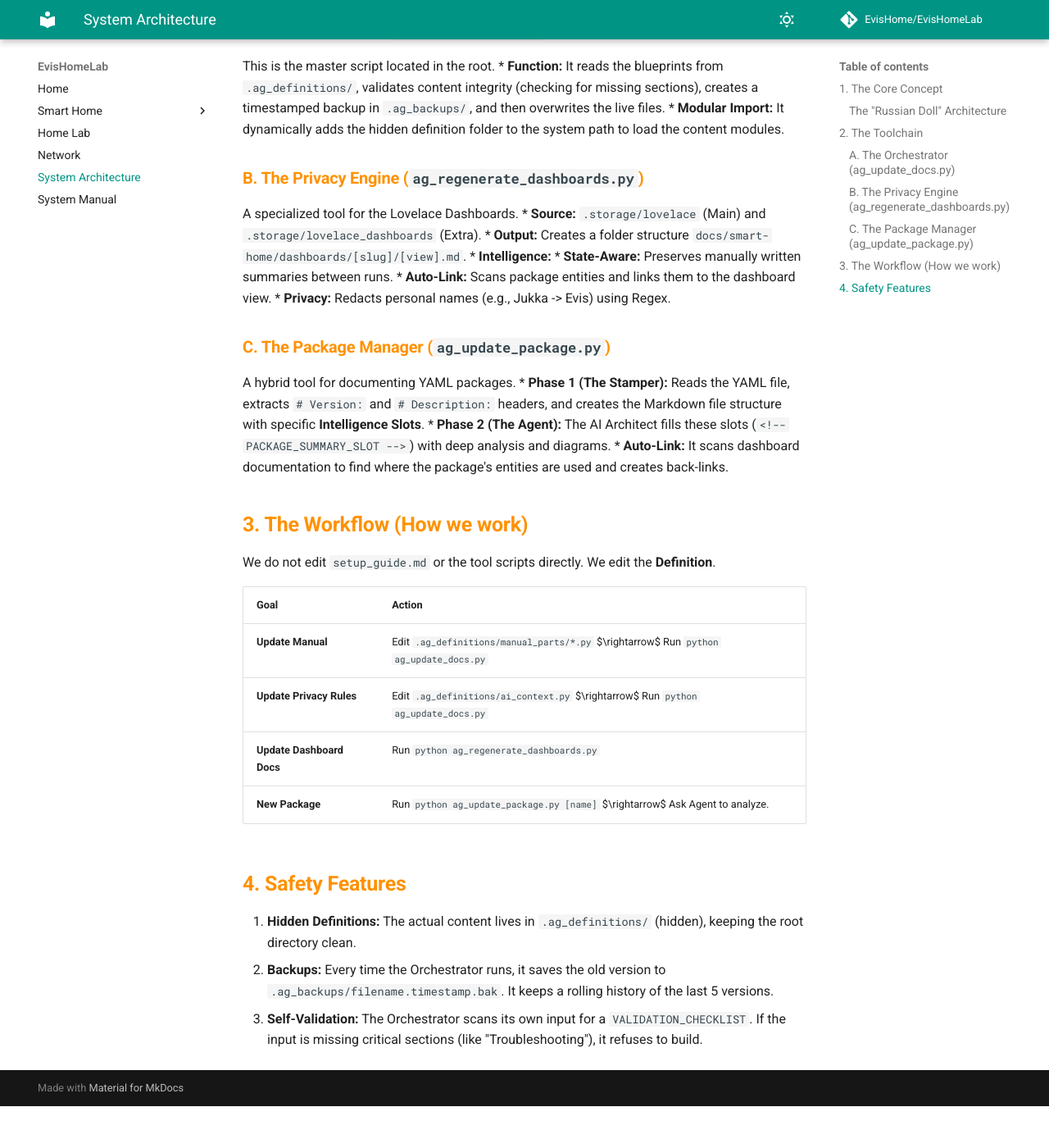
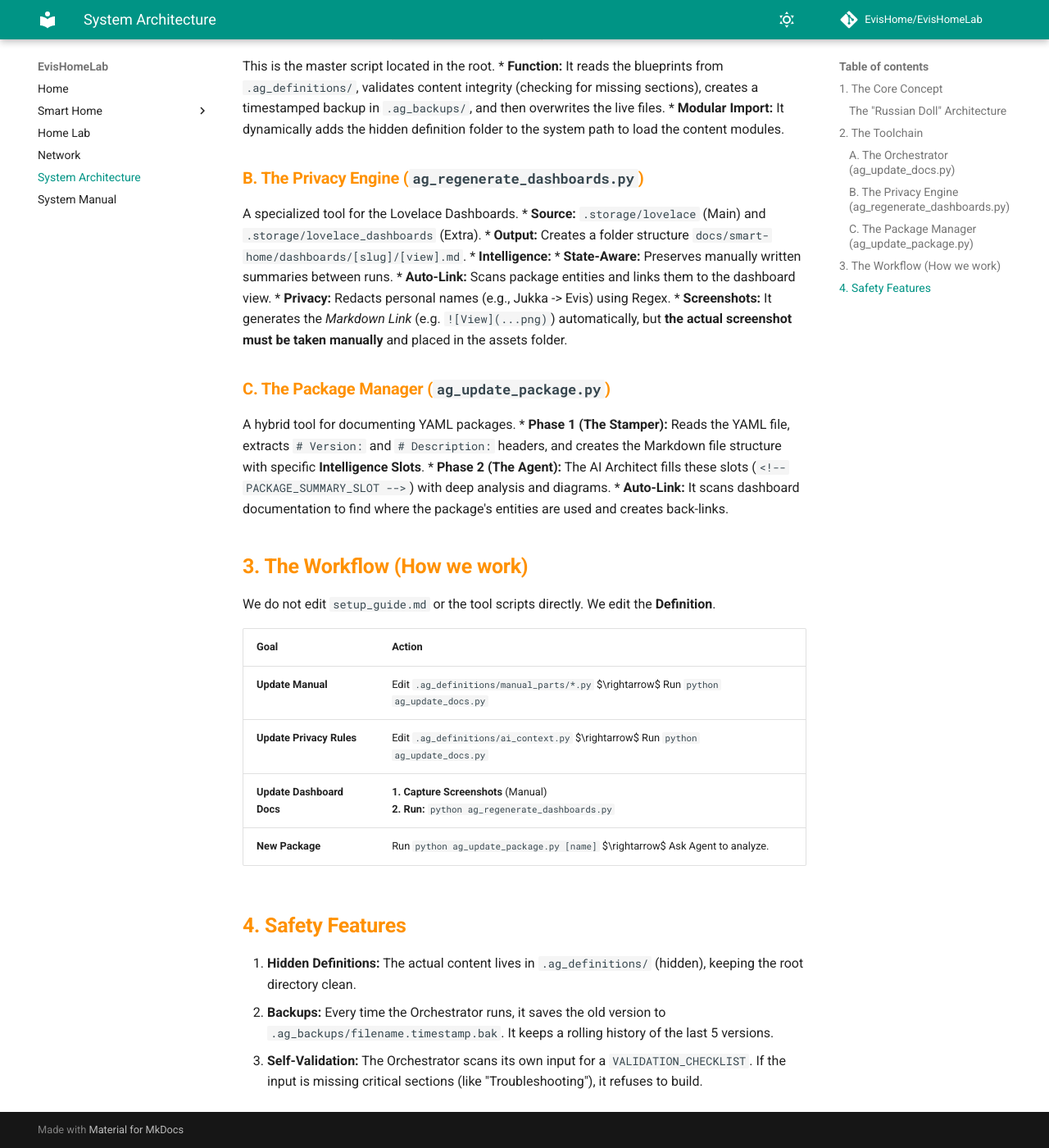
Before and after one commit to EvisHome/EvisHomeLab, an MkDocs documentation site: the page built from docs/system_manual/architecture.md, in a window 1280 px wide and 1400 px high, scrolled down 894 px. Shown: the whole window at 82% size. Built offline with MkDocs 1.6.1 and Material for MkDocs 9.7.7, drawn with Linux system fonts in a browser that asks for light colours; comment, search, counter and statistics services are not loaded; before the commit the page ends 2243 px from its top, so only the background shows below that; some of the changed text lies outside the part shown.

Commit message:
Update Docs

```diff
--- a/docs/system_manual/architecture.md
+++ b/docs/system_manual/architecture.md
@@ -9,7 +9,7 @@ tags:
 
 **Philosophy:** "Everything as Code"
 **Status:** Self-Validating & Modular
-**Version:** 2.0 (Modular Refactor)
+**Version:** 2.1 (Clarified Manual Steps)
 
 ## 1. The Core Concept
 Unlike traditional wikis where documentation is written manually and eventually goes stale, **EvisHomeLab** uses an **Agentic CMDB** approach.
@@ -73,6 +73,7 @@ A specialized tool for the Lovelace Dashboards.
 * **Intelligence:** * **State-Aware:** Preserves manually written summaries between runs.
     * **Auto-Link:** Scans package entities and links them to the dashboard view.
     * **Privacy:** Redacts personal names (e.g., Jukka -> Evis) using Regex.
+    * **Screenshots:** It generates the *Markdown Link* (e.g. `![View](...png)`) automatically, but **the actual screenshot must be taken manually** and placed in the assets folder.
 
 ### C. The Package Manager (`ag_update_package.py`)
 A hybrid tool for documenting YAML packages.
@@ -88,7 +89,7 @@ We do not edit `setup_guide.md` or the tool scripts directly. We edit the **Defi
 | :--- | :--- |
 | **Update Manual** | Edit `.ag_definitions/manual_parts/*.py` $\rightarrow$ Run `python ag_update_docs.py` |
 | **Update Privacy Rules** | Edit `.ag_definitions/ai_context.py` $\rightarrow$ Run `python ag_update_docs.py` |
-| **Update Dashboard Docs** | Run `python ag_regenerate_dashboards.py` |
+| **Update Dashboard Docs** | **1. Capture Screenshots** (Manual)<br>**2. Run:** `python ag_regenerate_dashboards.py` |
 | **New Package** | Run `python ag_update_package.py [name]` $\rightarrow$ Ask Agent to analyze. |
 
 ## 4. Safety Features
```
Also changed, not shown: docs/system_manual/setup_guide.md (+2 -1 lines).
